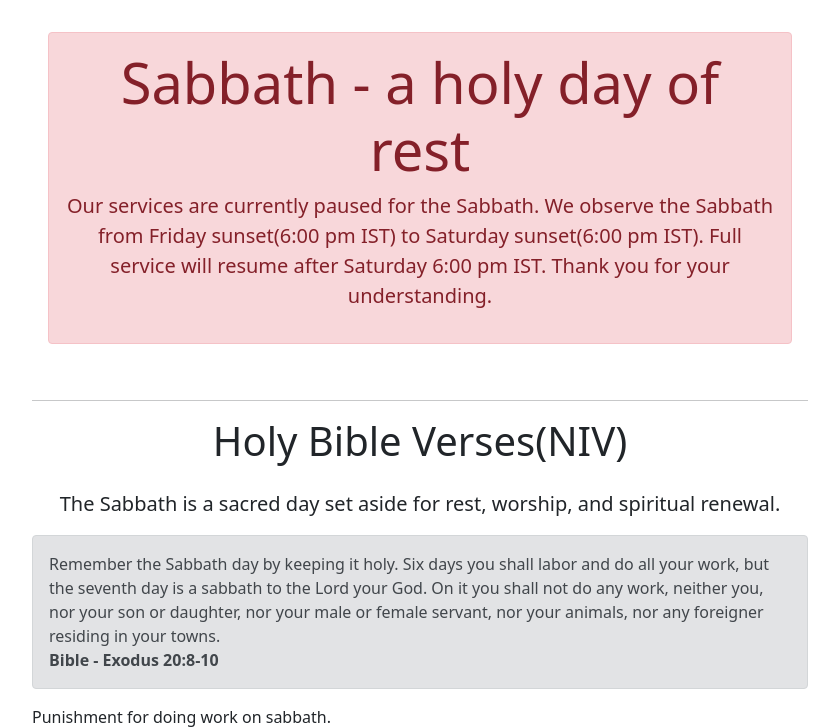
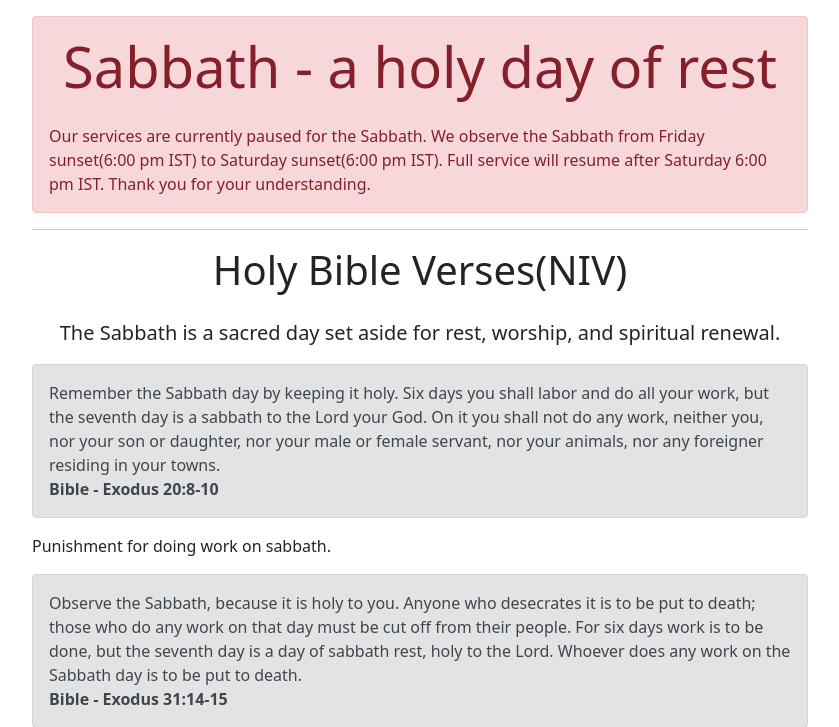
Before and after one commit to suhailvs/stackschools, a Django app: template mysite/templates/sabbath.html in a window 1280 px wide. Shown: the top 727 px of the page, without its empty margins (220-1059 px from the left). Run offline with Django 5.2, Linux system fonts and the light colour scheme; the template is opened without the code that fills it, so the values that code supplies are empty; some libraries are stand-ins or nearby versions.

Commit message:
fixed sabbath

```diff
--- a/mysite/templates/sabbath.html
+++ b/mysite/templates/sabbath.html
@@ -4,19 +4,14 @@
 
 {% block body %}
 <div class="container py-3">
-  <header>
-    <div class="p-3 pb-md-4 mx-auto text-center">
+
   <div class="alert alert-danger" role="alert">
-      <h1 class="display-4 fw-normal text-body-emphasis">Sabbath - a holy day of rest</h1>
-      <p class="fs-5 text-body-secondary">
+    <h1 class="display-4 fw-normal text-center  mb-4">Sabbath - a holy day of rest</h1>
     Our services are currently paused for the Sabbath.
     We observe the Sabbath from Friday sunset(6:00 pm IST) to Saturday sunset(6:00 pm IST).
     Full service will resume after Saturday 6:00 pm IST.
     Thank you for your understanding.
-      </p>
   </div>
-    </div>
-  </header>
   <hr>
   <main>
     <h2 class="display-6 text-center mb-4">Holy Bible Verses(NIV)</h2>
```
Lines whose indentation alone changed are shown as unchanged.
